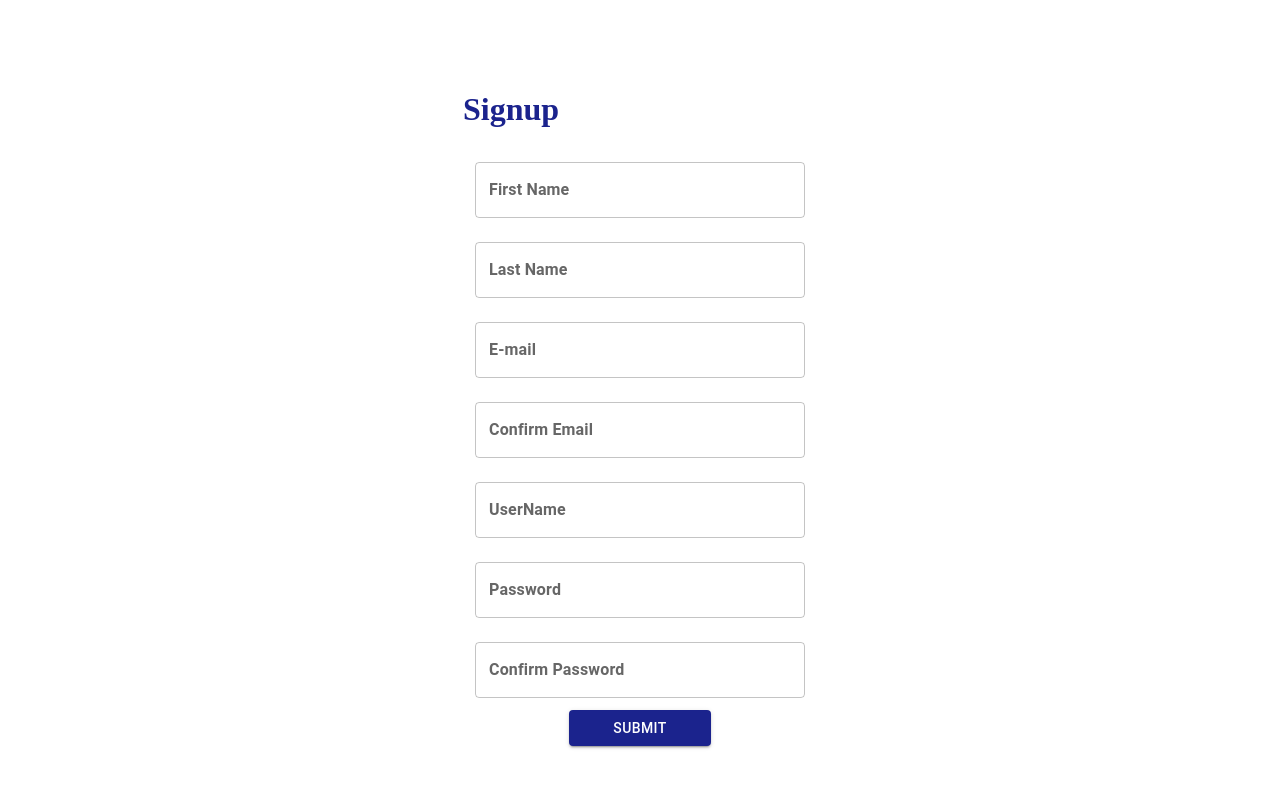
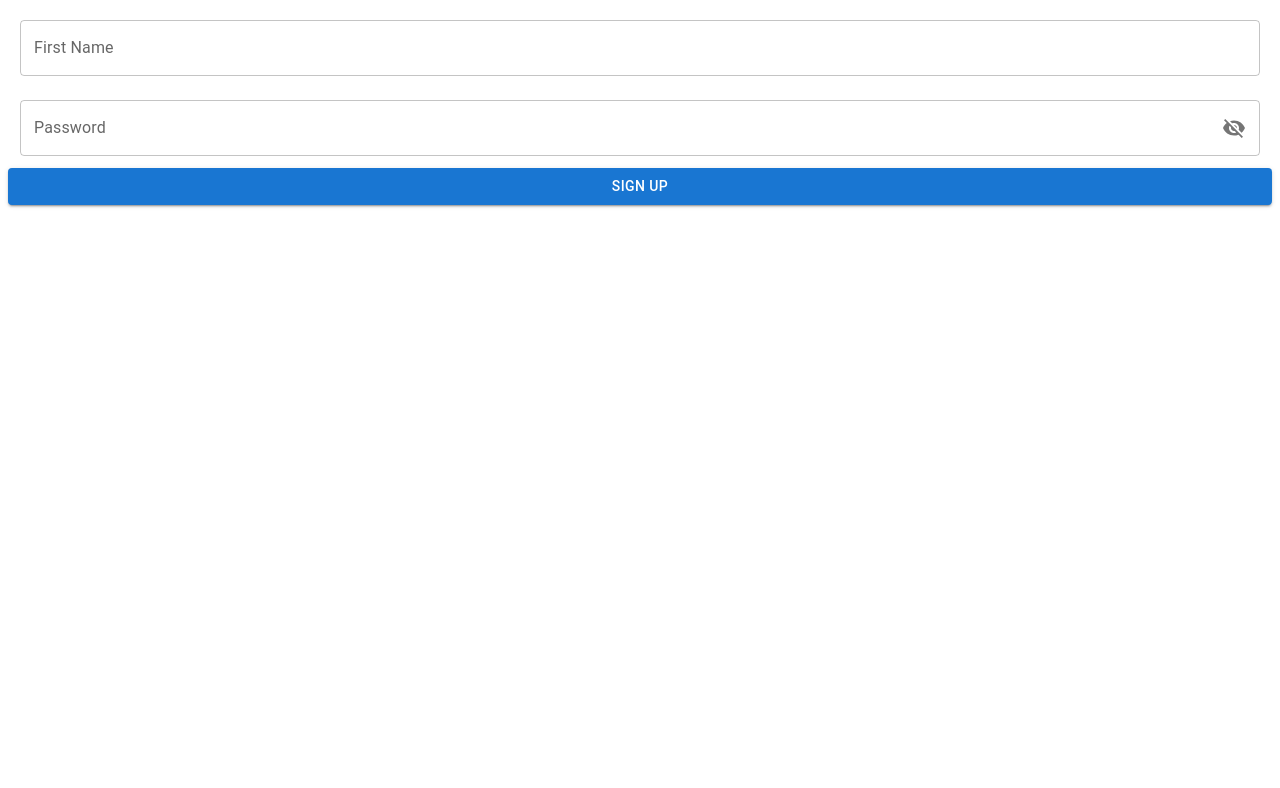
Before and after one commit to manipriyan7798/Form, a React (Create React App) app: page / in a window 1280 px wide. Shown: the top 788 px of the page. Built offline with nearby package versions, Linux system fonts and the light colour scheme.

Commit message:
added login page

```diff
--- a/src/App.js
+++ b/src/App.js
@@ -1,9 +1,10 @@
-import Signup from "./Components/Signup";
+import Signup from "./Components/Signup/Signup";
+import Login from "./Components/Login/Login";
 
 function App() {
   return (
     <div>
-      <Signup />
+      <Login />
     </div>
   );
 }
--- /dev/null
+++ b/src/Components/Login/Login.js
@@ -0,0 +1,46 @@
+import React from "react";
+import { FormGroup, Button, TextField, Typography, InputAdornment } from "@mui/material";
+import VisibilityOffIcon from "@mui/icons-material/VisibilityOff";
+import "../Signup/signup.css";
+
+const Login = () => {
+  return (
+    <div>
+      <FormGroup>
+        <TextField
+          sx={{ m: 1.5 }}
+          //   value={firstName}
+          //   onChange={(e) => setFirstName(e.target.value)}
+          id="first-name"
+          label="First Name"
+          type="text"
+          InputProps={{
+            endAdornment: (
+              <InputAdornment position="end">
+                {/* <PersonOutlineIcon className="icon-clr" /> */}
+              </InputAdornment>
+            ),
+          }}
+        />
+        <TextField
+          sx={{ m: 1.5 }}
+          id="password-input"
+          label="Password"
+          type="password"
+          InputProps={{
+            endAdornment: (
+              <InputAdornment position="end">
+                <VisibilityOffIcon className="icon-clr" />
+              </InputAdornment>
+            ),
+          }}
+        />
+        <Button variant="contained" className="active-btn">
+          Sign Up
+        </Button>
+      </FormGroup>
+    </div>
+  );
+};
+
+export default Login;
--- a/src/Components/Signup.js
+++ /dev/null
@@ -1,79 +0,0 @@
-import { FormGroup, Button, TextField, Typography } from "@mui/material";
-import { useState } from "react";
-import "./signup.css";
-
-const Signup = () => {
-  const [firstName, setFirstName] = useState("");
-  const [lastName, setLastName] = useState("");
-  const [email, setEmail] = useState("");
-  const [userName, setUserName] = useState("");
-  const [password, setPassword] = useState("");
-
-  const printValue = (e) => {
-    e.preventDefault();
-    console.log(
-      `FirstName: ${firstName}, Lastname: ${lastName}, Email: ${email}, Username: ${userName}, Password: ${password}`
-    );
-  };
-
-  return (
-    <div className="signup-container">
-      <div className="signup-container-text">
-        <h1>Signup</h1>
-        <FormGroup>
-          <TextField
-            sx={{ m: 1.5 }}
-            onChange={(e) => setFirstName(e.target.value)}
-            // value={state}
-            id="First-name"
-            label="First Name"
-            type="text"
-          />
-
-          <TextField
-            sx={{ m: 1.5 }}
-            onChange={(e) => setLastName(e.target.value)}
-            id="last-name"
-            label="Last Name"
-            type="text"
-          />
-
-          <TextField
-            sx={{ m: 1.5 }}
-            id="e-mail"
-            onChange={(e) => setEmail(e.target.value)}
-            label="E-mail"
-            type="email"
-          />
-          <TextField sx={{ m: 1.5 }} id="confirm-email" label="Confirm Email" type="email" />
-          <TextField
-            sx={{ m: 1.5 }}
-            onChange={(e) => setUserName(e.target.value)}
-            id="user-name"
-            label="UserName"
-            type="email"
-          />
-
-          <TextField
-            sx={{ m: 1.5 }}
-            id="outlined-password-input"
-            onChange={(e) => setPassword(e.target.value)}
-            label="Password"
-            type="password"
-          />
-          <TextField
-            sx={{ m: 1.5 }}
-            id="confirm-password-input"
-            label="Confirm Password"
-            type="password"
-          />
-          <Button variant="contained" onClick={printValue}>
-            Submit
-          </Button>
-        </FormGroup>
-      </div>
-    </div>
-  );
-};
-
-export default Signup;
--- /dev/null
+++ b/src/Components/Signup/Signup.js
@@ -0,0 +1,150 @@
+import React from "react";
+import "./signup.css";
+import { FormGroup, Button, TextField, Typography, InputAdornment } from "@mui/material";
+import VisibilityOffIcon from "@mui/icons-material/VisibilityOff";
+import AccountCircleIcon from "@mui/icons-material/AccountCircle";
+// import MailOutlineIcon from "@mui/icons-material/MailOutline";
+// import PersonOutlineIcon from "@mui/icons-material/PersonOutline";
+import { useState } from "react";
+
+const Signup = () => {
+  const [firstName, setFirstName] = useState("");
+  const [lastName, setLastName] = useState("");
+  const [email, setEmail] = useState("");
+
+  function SubmitButton() {
+    if (firstName && lastName && email) {
+      return (
+        <Button variant="contained" className="active-btn">
+          Sign Up
+        </Button>
+      );
+    } else {
+      return (
+        <Button disabled className="disable-btn">
+          Sign Up
+        </Button>
+      );
+    }
+  }
+
+  // function handleChange(e) {
+  //   e.preventDefault();
+
+  //   setFirstName(e.target.value);
+  // }
+
+  return (
+    <div className="signup-container">
+      <div className="signup-container-text">
+        <h1>Signup</h1>
+        <Typography align="left">Welcome, we are happy to have you</Typography>
+        <FormGroup>
+          <TextField
+            sx={{ m: 1.5 }}
+            value={firstName}
+            onChange={(e) => setFirstName(e.target.value)}
+            id="first-name"
+            label="First Name"
+            type="text"
+            InputProps={{
+              endAdornment: (
+                <InputAdornment position="end">
+                  {/* <PersonOutlineIcon className="icon-clr" /> */}
+                </InputAdornment>
+              ),
+            }}
+          />
+          <TextField
+            sx={{ m: 1.5 }}
+            value={lastName}
+            onChange={(e) => setLastName(e.target.value)}
+            id="last-name"
+            label="Last Name"
+            type="text"
+            InputProps={{
+              endAdornment: (
+                <InputAdornment position="end">
+                  {/* <PersonOutlineIcon className="icon-clr" /> */}
+                </InputAdornment>
+              ),
+            }}
+          />
+          <TextField
+            sx={{ m: 1.5 }}
+            onChange={(e) => setEmail(e.target.value)}
+            value={email}
+            // onChange={handleChange}
+            id="e-mail"
+            label="E-mail"
+            type="email"
+            InputProps={{
+              endAdornment: (
+                <InputAdornment position="end">
+                  {/* <MailOutlineIcon className="icon-clr" /> */}
+                </InputAdornment>
+              ),
+            }}
+          />
+          <TextField
+            sx={{ m: 1.5 }}
+            id="confirm-email"
+            label="Confirm Email"
+            type="email"
+            InputProps={{
+              endAdornment: (
+                <InputAdornment position="end">
+                  {/* <MailOutlineIcon className="icon-clr" /> */}
+                </InputAdornment>
+              ),
+            }}
+          />
+          <TextField
+            sx={{ m: 1.5 }}
+            id="user-name"
+            value={email}
+            label="UserName"
+            type="email"
+            InputProps={{
+              endAdornment: (
+                <InputAdornment position="end">
+                  <AccountCircleIcon className="icon-clr" />
+                </InputAdornment>
+              ),
+            }}
+          />
+
+          <TextField
+            sx={{ m: 1.5 }}
+            id="password-input"
+            label="Password"
+            type="password"
+            InputProps={{
+              endAdornment: (
+                <InputAdornment position="end">
+                  <VisibilityOffIcon className="icon-clr" />
+                </InputAdornment>
+              ),
+            }}
+          />
+          <TextField
+            sx={{ m: 1.5 }}
+            id="confirm-password-input"
+            label="Confirm Password"
+            type="password"
+            InputProps={{
+              endAdornment: (
+                <InputAdornment position="end">
+                  <VisibilityOffIcon className="icon-clr" />
+                </InputAdornment>
+              ),
+            }}
+          />
+          <SubmitButton />
+        </FormGroup>
+      </div>
+    </div>
+  );
+};
+
+export default Signup;
```
Also changed, not shown: package.json (+14 -8 lines), src/Components/Signup/signup.css (renamed from src/Components/signup.css), 1 other file (tests, documents, lock files or other folders).
